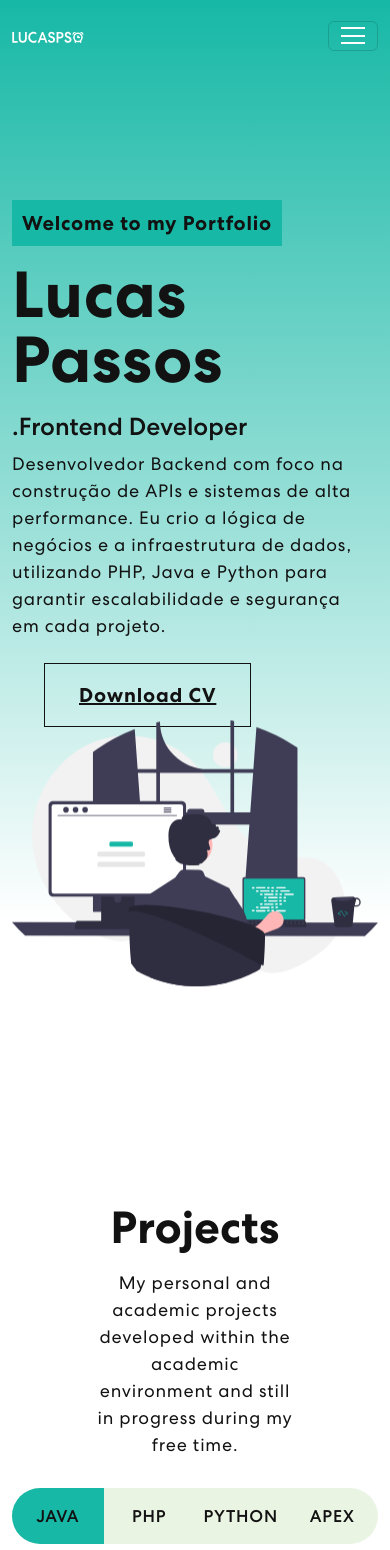
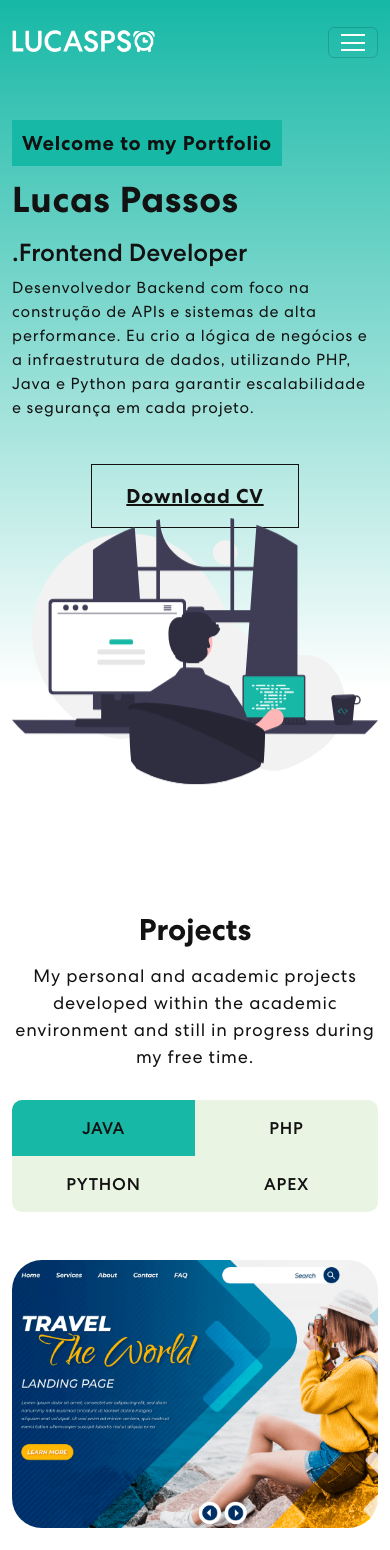
Before and after one commit to lucaspscode/personal-portfolio, a React (Create React App) app: page / in a window 390 px wide. Shown: the top 1550 px of the page. Built offline with nearby package versions, Linux system fonts and the light colour scheme.

Commit message:
fix: Linkagem de links.

```diff
--- a/src/App2.css
+++ b/src/App2.css
@@ -31,40 +31,17 @@
     --spring-accent-gradient: linear-gradient(90.21deg, var(--color-spring-green) -5.91%, var(--color-spring-green) 111.58%);
 }
 
-/* NOVO: Classe para o MODO NOTURNO */
+/* NOVO: Classe para o MODO NOTURNO (Controlado por JS/Botão) */
 body.dark-theme {
     /* Inversão de Cores no Dark Mode */
     --color-bg: #121212;
     --color-text: #FFFFFF;
-    --color-section-dark: #FFFFFF; /* Inverte: Skills/Footer/Navbar Scroll ficam claros */
-    --color-section-light: #121212; /* Inverte: Projetos fica escuro */
+    --color-section-dark: #FFFFFF; /* Inverte: Fundo de Navbar/Skills/Footer vira claro */
+    --color-section-light: #121212; /* Inverte: Fundo de Projetos vira escuro */
     --color-text-light: #121212; /* Inverte: Texto em áreas escuras vira escuro */
     --color-text-dark: #FFFFFF; /* Inverte: Texto em áreas claras vira claro */
 }
 
-/* ... (O restante do seu CSS que usa as variáveis) ... */
-body {
-    background-color: var(--color-bg) !important;
-    color: var(--color-text) !important;
-    /* ... */
-}
-/* ... */
-nav.navbar.scrolled {
-    background-color: var(--color-section-dark);
-    /* ... */
-}
-
-@media (prefers-color-scheme: dark) {
-    :root {
-        /* Inversão de Cores no Dark Mode */
-        --color-bg: #121212; /* Fundo principal escuro */
-        --color-text: #FFFFFF; /* Texto principal claro */
-        --color-section-dark: #FFFFFF; /* Inverte: Skills/Footer/Navbar Scroll ficam claros */
-        --color-section-light: #121212; /* Inverte: Projetos fica escuro */
-        --color-text-light: #121212; /* Inverte: Texto em áreas escuras vira escuro */
-        --color-text-dark: #FFFFFF; /* Inverte: Texto em áreas claras vira claro */
-    }
-}
 /* FIM DAS VARIÁVEIS CSS */
 
 /************ Default Css ************/
@@ -80,7 +57,6 @@ html {
 }
 
 body {
-  /* IDEAS, */
   font-weight: 400;
   overflow-x: hidden;
   position: relative;
@@ -147,7 +123,7 @@ nav.navbar {
 nav.navbar.scrolled {
   padding: 0px 0;
   /* USO DAS VARIÁVEIS */
-  background-color: #121212;
+  background-color: var(--color-section-dark); /* REFATORADO */
 }
 nav.navbar a.navbar-brand {
     width: 20%;
@@ -155,7 +131,7 @@ nav.navbar a.navbar-brand {
 nav.navbar .navbar-nav .nav-link.navbar-link {
   font-weight: 400;
   /* USO DAS VARIÁVEIS */
-  color: #fff !important;
+  color: var(--color-text-light) !important; /* REFATORADO */
   letter-spacing: 0.8px;
   padding: 0 25px;
   font-size: 18px;
@@ -192,7 +168,7 @@ span.navbar-text {
     height: 42px;
     position: absolute;
     /* USO DAS VARIÁVEIS */
-    background-color: #ffffff;
+    background-color: var(--color-section-light); /* REFATORADO */
     border-radius: 50%;
     transform: scale(0);
 	transition: 0.3s ease-in-out;
@@ -206,6 +182,7 @@ span.navbar-text {
 	transition: 0.3s ease-in-out;
 }
 
+
 .social-icon a:hover img {
 	/* Mantido o filtro, mas ajustado para o novo padrão de cores (inverte cor) */
 	filter: brightness(0) saturate(100%) invert(0%);
@@ -213,8 +190,8 @@ span.navbar-text {
 .navbar-text button {
   font-weight: 700;
   /* USO DAS VARIÁVEIS */
-  color: #fff;
-  border: 1px solid #fff;
+  color: var(--color-text-light); /* REFATORADO */
+  border: 1px solid var(--color-text-light); /* REFATORADO */
   padding: 18px 34px;
   font-size: 18px;
   margin-left: 18px;
@@ -230,14 +207,14 @@ span.navbar-text {
   width: 0%;
   height: 100%;
   position: absolute;
-  background-color: #fff;
+  background-color: var(--color-section-light); /* REFATORADO */
   left: 0;
   top: 0;
   z-index: -1;
   transition: 0.3s ease-in-out;
 }
 .navbar-text button:hover {
-  color: #121212;
+  color: var(--color-text-dark); /* REFATORADO */
 }
 .navbar-text button:hover::before {
 	content: "";
@@ -255,19 +232,19 @@ nav.navbar .navbar-toggler-icon {
   height: 17px;
   background-image: none;
   position: relative;
-  border-bottom: 2px solid #fff;
+  border-bottom: 2px solid var(--color-text-light); /* REFATORADO */
   transition: all 300ms linear;
   top: -2px;
 }
 nav.navbar .navbar-toggler-icon:focus {
-	border-bottom: 2px solid #fff;
+	border-bottom: 2px solid var(--color-text-light); /* REFATORADO */
 }
 nav.navbar .navbar-toggler-icon:after,
 nav.navbar .navbar-toggler-icon:before {
 	width: 24px;
 	position: absolute;
 	height: 2px;
-	background-color: #fff;
+	background-color: var(--color-text-light); /* REFATORADO */
 	top: 0;
 	left: 0;
 	content: '';
@@ -279,12 +256,12 @@ nav.navbar .navbar-toggler-icon:after {
 }
 nav.navbar .navbar-toggler[aria-expanded="true"] .navbar-toggler-icon:after {
 	transform: rotate(45deg);
-	background-color: #fff;
+	background-color: var(--color-text-light); /* REFATORADO */
 	height: 2px;
 }
 nav.navbar .navbar-toggler[aria-expanded="true"] .navbar-toggler-icon:before {
 	transform: translateY(8px) rotate(-45deg);
-	background-color: #fff;
+	background-color: var(--color-text-light); /* REFATORADO */
 	height: 2px;
 }
 nav.navbar .navbar-toggler[aria-expanded="true"] .navbar-toggler-icon {
@@ -535,8 +512,8 @@ nav.navbar .navbar-toggler[aria-expanded="true"] .navbar-toggler-icon {
 
 /************ Contact Css ************/
 .contact {
-  /*background: linear-gradient(to bottom, rgba(23, 184, 166, 0.281) -5.91%, rgba(23, 184, 166, 1) 111.58%);*/
-  background: linear-gradient(to bottom, #558bff48 -5.91%, #17b8a6  111.58%);
+  /* USO DAS VARIÁVEIS: Ajustado para o tema Spring */
+  background: linear-gradient(to bottom, var(--color-spring-green) 10%, var(--color-bg) 100%);
   padding: 60px 0 80px 0;
 }
 .contact img {
@@ -551,8 +528,9 @@ nav.navbar .navbar-toggler[aria-expanded="true"] .navbar-toggler-icon {
   width: 100%;
   background: rgba(255, 255, 255, 0.1);
   border: 1px solid rgba(255, 255, 255, 0.5);
+  /* USO DAS VARIÁVEIS */
   border-radius: 20px;
-  color: #fff;
+  color: var(--color-text-light); /* REFATORADO */
   margin: 0 0 8px 0;
   padding: 18px 26px;
   font-weight: 500;
@@ -561,22 +539,24 @@ nav.navbar .navbar-toggler[aria-expanded="true"] .navbar-toggler-icon {
   transition: 0.3s ease-in-out;
 }
 .contact form input:focus, .contact form textarea:focus {
-  background: rgba(255, 255, 255, 1);
-  color: #121212;
+  /* USO DAS VARIÁVEIS */
+  background: var(--color-section-light); /* REFATORADO */
+  color: var(--color-text-dark); /* REFATORADO */
 }
 .contact form input::placeholder, .contact form textarea::placeholder {
   font-size: 16px;
   font-weight: 400;
-  color: #fff;
+  color: var(--color-text-light); /* REFATORADO */
 }
 .contact form input:focus::placeholder, .contact form textarea:focus::placeholder {
-  color: #121212;
+  color: var(--color-text-dark); /* REFATORADO */
   opacity: 0.8;
 }
 .contact form button {
   font-weight: 700;
-  color: #000;
-  background-color: #fff;
+  /* USO DAS VARIÁVEIS */
+  color: var(--color-text-dark); /* REFATORADO */
+  background-color: var(--color-section-light); /* REFATORADO */
   padding: 14px 48px;
   font-size: 18px;
   margin-top: 25px;
@@ -589,11 +569,11 @@ nav.navbar .navbar-toggler[aria-expanded="true"] .navbar-toggler-icon {
   position: relative;
 }
 .contact form button:hover {
-  color: #fff;
+  color: var(--color-text-light); /* REFATORADO */
 }
 .contact form button::before {
   content: "";
-  background: #121212;
+  background: var(--color-section-dark); /* REFATORADO */
   width: 0;
   height: 100%;
   position: absolute;
@@ -609,7 +589,7 @@ nav.navbar .navbar-toggler[aria-expanded="true"] .navbar-toggler-icon {
 /************ Footer Css ************/
 .footer {
   padding: 20px 0 20px 0;
-  background-color: #121212;
+  background-color: var(--color-section-dark); /* REFATORADO */
   background-position: center center;
   background-size: cover;
   background-repeat: no-repeat;
@@ -625,9 +605,9 @@ nav.navbar .navbar-toggler[aria-expanded="true"] .navbar-toggler-icon {
   letter-spacing: 0.5px;
 }
 .newsletter-bx {
-  background: #FFFFFF;
+  background: var(--color-section-light); /* REFATORADO */
   border-radius: 55px;
-  color: #121212;
+  color: var(--color-text-dark); /* REFATORADO */
   padding: 85px 125px;
   margin-bottom: 80px;
   margin-top: -122px;
@@ -638,7 +618,7 @@ nav.navbar .navbar-toggler[aria-expanded="true"] .navbar-toggler-icon {
   line-height: 1.2em;
 }
 .new-email-bx {
-  background: #fff;
+  background: var(--color-section-light); /* REFATORADO */
   padding: 5px;
   border-radius: 20px;
   position: relative;
@@ -659,7 +639,7 @@ nav.navbar .navbar-toggler[aria-expanded="true"] .navbar-toggler-icon {
 }
 .new-email-bx::after {
   content: "";
-  background: #fff;
+  background: var(--color-section-light); /* REFATORADO */
   border-radius: 20px;
   position: absolute;
   z-index: -1;
@@ -670,7 +650,7 @@ nav.navbar .navbar-toggler[aria-expanded="true"] .navbar-toggler-icon {
 }
 .new-email-bx input {
   width: 100%;
-  color: #121212;
+  color: var(--color-text-dark); /* REFATORADO */
   font-weight: 500;
   background: transparent;
   border: 0;
@@ -679,8 +659,136 @@ nav.navbar .navbar-toggler[aria-expanded="true"] .navbar-toggler-icon {
 .new-email-bx button {
   background: linear-gradient(90.21deg, #AA367C -5.91%, #4A2FBD 111.58%);
   padding: 20px 65px;
-  color: #fff;
+  color: var(--color-text-light); /* REFATORADO */
   font-weight: 500;
   letter-spacing: 0.5px;
   border-radius: 18px;
 }
+
+
+/******************************************************************/
+/* REGRAS DE RESPONSIVIDADE (MEDIA QUERIES) */
+/******************************************************************/
+
+/* Tablets e Desktops Menores (Max-width 992px) */
+@media (max-width: 992px) {
+    /* Navbar */
+    nav.navbar a.navbar-brand {
+        width: 30%;
+    }
+    nav.navbar .navbar-nav .nav-link.navbar-link {
+        padding: 0 15px;
+        font-size: 16px;
+    }
+
+    /* Banner */
+    .banner {
+        padding: 150px 0 100px 0; /* Reduz o padding vertical */
+    }
+    .banner h1 {
+        font-size: 50px; /* Reduz o tamanho da fonte */
+    }
+
+    /* Skills */
+    .skill h2, .project h2, .contact h2 {
+        font-size: 40px;
+    }
+    .skill-slider {
+        width: 100%;
+    }
+
+    /* Projects */
+    .project .nav.nav-pills .nav-item {
+        width: 33.33%; /* Exibe 3 itens na linha em vez de 4 */
+    }
+
+    /* Footer */
+    .newsletter-bx {
+        padding: 50px 75px; /* Reduz o padding */
+        margin-top: -80px;
+    }
+}
+
+/* Celulares (Max-width 576px) */
+@media (max-width: 576px) {
+    /* Navbar */
+    nav.navbar a.navbar-brand {
+        width: 40%;
+    }
+    .navbar-text {
+        flex-direction: column; /* Coloca botões e ícones em colunas */
+        align-items: flex-start;
+        width: 100%;
+        margin-top: 15px;
+    }
+    .social-icon {
+        margin-left: 0;
+        margin-bottom: 10px;
+    }
+    .navbar-text button {
+        margin-left: 0;
+        width: 100%;
+        text-align: center;
+        margin-top: 10px;
+    }
+
+    /* Banner */
+    .banner {
+        padding: 120px 0 60px 0;
+    }
+    .banner h1 {
+        font-size: 36px; /* Ajuste dramático para caber na tela */
+    }
+    .banner p {
+        font-size: 16px;
+        width: 100%;
+    }
+
+    /* Skills */
+    .skill h2, .project h2, .contact h2 {
+        font-size: 30px;
+    }
+    .skill-bx {
+        padding: 40px 20px;
+    }
+    .skill p {
+        margin-bottom: 40px;
+    }
+
+    /* Projects */
+    .project p {
+        width: 100%;
+    }
+    .project .nav.nav-pills {
+        border-radius: 10px;
+    }
+    .project .nav.nav-pills .nav-item {
+        width: 50%; /* Exibe 2 itens na linha */
+    }
+
+    /* Contact */
+    .contact img {
+        margin-bottom: 30px;
+    }
+    .contact form button {
+        width: 100%;
+        text-align: center;
+    }
+
+    /* Footer */
+    .newsletter-bx {
+        padding: 40px 20px;
+        margin-top: -60px;
+        border-radius: 30px;
+    }
+    .newsletter-bx h3 {
+        font-size: 24px;
+        margin-bottom: 20px;
+    }
+    .new-email-bx button {
+        padding: 15px 30px;
+    }
+    .footer img {
+        width: 50%;
+    }
+}
--- a/src/components/NavBar.js
+++ b/src/components/NavBar.js
@@ -70,12 +70,12 @@ export const NavBar = () => {
           </Nav>
           <span className="navbar-text">
             <div className="social-icon">
-              <a href="https://w.app/wxqich"><img src={navIcon1} alt="" /></a>
-              <a href="https://github.com/lucaspscode"><img src={navIcon2} alt="" /></a>
+              <a href="https://w.app/wxqich" target="_blank" rel="noopener noreferrer"><img src={navIcon1} alt="" /></a>
+              <a href="https://github.com/lucaspscode" target="_blank" rel="noopener noreferrer"><img src={navIcon2} alt="" /></a>
             </div>
 
             {/* Seu botão de Download CV existente */}
-            <a href="https://www.linkedin.com/in/dos-passos/"><button className="vvd" onClick={() => console.log('connect')}><span>Let’s Connect</span></button></a>
+            <a href="https://www.linkedin.com/in/dos-passos/" target="_blank" rel="noopener noreferrer"><button className="vvd" onClick={() => console.log('connect')}><span>Let’s Connect</span></button></a>
 
             <button
                 className="vvd theme-toggle-btn"
```
